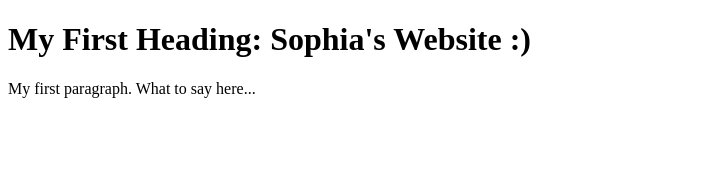
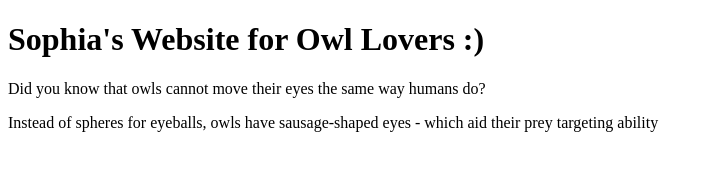
Before and after one commit to sophiabucklin/sophiabucklin.github.io, a plain HTML site: page index.html in a window 1280 px wide. Shown: the whole page, without its empty margins (0-714 px from the left). Drawn offline with Linux system fonts and the light colour scheme.

Commit message:
Update index.html

```diff
--- a/index.html
+++ b/index.html
@@ -28,7 +28,8 @@ if you find that useful -->
 <!-- Most elements both open and close, with the content in the middle -->
 <!-- Indenting is optional, but helps with readability -->
 <body>
-    <h1>My First Heading: Sophia's Website :)</h1>
-    <p>My first paragraph. What to say here... </p>
+    <h1>Sophia's Website for Owl Lovers :)</h1>
+    <p>Did you know that owls cannot move their eyes the same way humans do? </p>
+    <p>Instead of spheres for eyeballs, owls have sausage-shaped eyes - which aid their prey targeting ability </p>
 </body>
 </html>
```
